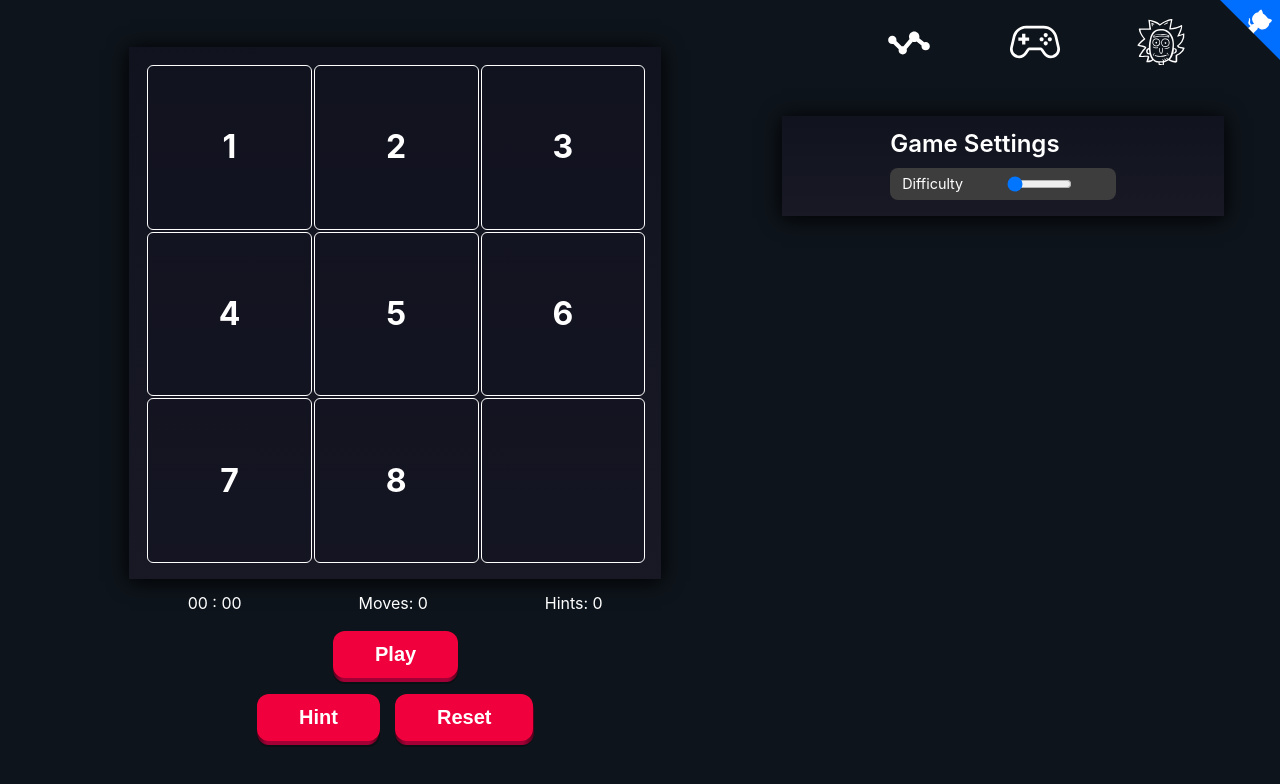
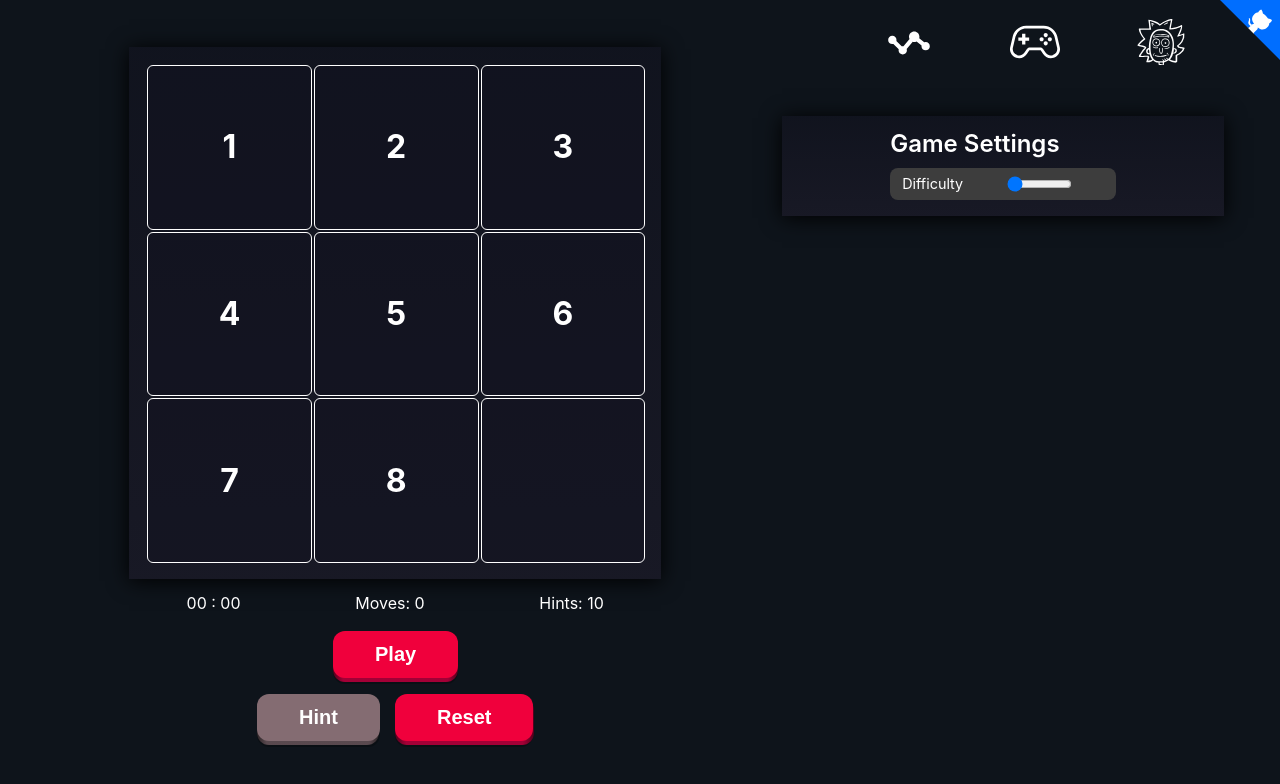
Before and after one commit to privilegemendes/Miyagi, a React (Create React App) app: page / in a window 1280 px wide. Shown: the top 784 px of the page. Built offline with nearby package versions, Linux system fonts and the light colour scheme.

Commit message:
Added finite number of hints to the gameplay feature

```diff
--- a/src/common/debug.ts
+++ b/src/common/debug.ts
@@ -21,6 +21,7 @@ export const consoleLog = ( message: any, optionalParams: any, variant?: string)
 				console.log(message, optionalParams);
 				break;
 			default:
+				console.log(message, optionalParams);
 				break;
 		}
 	}
--- a/src/components/Puzzle/PuzzleCell.tsx
+++ b/src/components/Puzzle/PuzzleCell.tsx
@@ -1,11 +1,11 @@
 import * as React from 'react';
-import {FC, useEffect, useState} from 'react';
+import {FC} from 'react';
 import styled from "styled-components";
 import {usePuzzle} from "../../contexts/puzzle-provider/PuzzleProvider";
 
 export const PuzzleCell:FC = () => {
 
-	const {puzzle, puzzleSolved, reset, hint, movePuzzlePiece} = usePuzzle();
+	const {puzzle, puzzleSolved, reset, hintValue, showHintToggle, movePuzzlePiece} = usePuzzle();
 
 	return <>
 		{puzzle.map((value, index) => (
@@ -18,7 +18,7 @@ export const PuzzleCell:FC = () => {
 					reset={reset}
 				>
 					<HighlightCell
-						hint={hint}
+						hint={showHintToggle ? hintValue : -1}
 						value={value}
 						puzzleSolved={puzzleSolved}
 					>
@@ -56,21 +56,7 @@ const HighlightCell = styled.div<StyleProps>`
   height: 100%;
   width: 100%;
   cursor: cell;
-  //animation-name: highlightHint ;
-  //animation-duration: 2s;
-  //
-  //.active {
-  //  background: #13d531;
-  //}
-  //
-  //@keyframes highlightHint {
-  //  from {
-  //   opacity: 0;
-  //  }
-  //  to {
-  //   opacity: 1;
-  //  }
-  //}
+  transition: background 0.1s ease-in-out;
 
 `;
 
@@ -79,6 +65,7 @@ const Cell = styled.div<StyleProps>`
   border-radius: 6px;
   height: 100%;
   width: 100%;
+  transition: background 0.2s ease-in-out;
   border: ${props =>
     props.reset ? "1px solid #ffffff"
     : props.puzzleSolved
--- a/src/components/PuzzleControls/PuzzleControls.tsx
+++ b/src/components/PuzzleControls/PuzzleControls.tsx
@@ -4,8 +4,7 @@ import styled from "styled-components";
 import {
 	useGameTimer,
 	usePuzzle,
-	usePuzzleMoves,
-	useSolvePuzzle
+	usePuzzleMoves
 } from "../../contexts/puzzle-provider/PuzzleProvider";
 import {Button3D} from "../atoms/Button3D";
 import {formatTime} from "../../common/time";
@@ -13,16 +12,15 @@ import {formatTime} from "../../common/time";
 
 export const PuzzleControls:FC = () => {
 
-	const {startNewGame, resetGame, reset, puzzleSolved, gameState} = usePuzzle();
+	const {startNewGame, resetGame, reset, puzzleSolved, gameState, hintsUsed, showHint, hideHint} = usePuzzle();
 	const {timer} = useGameTimer();
 	const numberOfMoves = usePuzzleMoves();
-	const solvePuzzle = useSolvePuzzle();
 
 	return <SettingsContainer>
 		<StatsContainer>
 			<Stats>{formatTime(timer)}</Stats>
 			<Stats>Moves: {numberOfMoves}</Stats>
-			<Stats>Hints: {numberOfMoves}</Stats>
+			<Stats>Hints: {hintsUsed}</Stats>
 		</StatsContainer>
 		<NewGame>
 			<Button3D
@@ -34,8 +32,11 @@ export const PuzzleControls:FC = () => {
 		<NewGame>
 			<Button3D
 				text={"Hint"}
-				onClick={solvePuzzle}
-				disabled={reset || puzzleSolved}
+				// onClick={solvePuzzle}
+				onMouseDown={showHint}
+				onMouseUp={hideHint}
+				onMouseLeave={hideHint}
+				disabled={reset || puzzleSolved || hintsUsed === 0}
 			/>
 			<Button3D text={"Reset"} onClick={resetGame}/>
 		</NewGame>
--- a/src/components/atoms/Button3D/Button3D.module.css
+++ b/src/components/atoms/Button3D/Button3D.module.css
@@ -39,6 +39,21 @@
             hsl(340deg 100% 16%) 100%
     );
 }
+
+.pushable[disabled] .edge {
+    background: linear-gradient(
+            to left,
+            hsl(340deg 10% 16%) 0%,
+            hsl(340deg 10% 32%) 8%,
+            hsl(340deg 10% 32%) 92%,
+            hsl(340deg 10% 16%) 100%
+    );
+}
+
+.pushable[disabled] .front {
+    background: hsl(345deg 10% 47%);
+}
+
 .front {
     display: block;
     position: relative;
--- a/src/components/atoms/Button3D/Button3D.tsx
+++ b/src/components/atoms/Button3D/Button3D.tsx
@@ -4,19 +4,33 @@ import styles from './Button3D.module.css'
 
 type Props = {
   text: string;
-  onClick: (e: React.MouseEvent) => void;
+  onClick?: (e: React.MouseEvent) => void;
+  onMouseDown?: (e: React.MouseEvent) => void;
+  onMouseUp?: (e: React.MouseEvent) => void;
+  onMouseLeave?: (e: React.MouseEvent) => void;
   disabled?: boolean;
 }
 export const Button3D:FC<Props> =
   (
       {
         text,
-          onClick,
-          disabled
+        onClick,
+        disabled,
+        onMouseLeave,
+        onMouseDown,
+        onMouseUp,
       }
   ) => {
 
-  return <button className={styles.pushable} onClick={onClick} disabled={disabled}>
+  return <button
+      className={styles.pushable}
+      onClick={onClick}
+      onMouseUp={onMouseUp}
+      onMouseDown={onMouseDown}
+      onMouseLeave={onMouseLeave}
+      disabled={disabled}
+
+  >
     <span className={styles.shadow}/>
     <span className={styles.edge}/>
     <span className={styles.front}>
--- a/src/contexts/puzzle-provider/PuzzleProvider.tsx
+++ b/src/contexts/puzzle-provider/PuzzleProvider.tsx
@@ -11,16 +11,11 @@ import {
 	useAndRequireContext
 } from "../../hooks/useAndRequireContext/useAndRequireContext";
 
-import {
-	PuzzleDirection,
-	PuzzleSolver
-} from "../../algorithm/PuzzleSovler/PuzzleSolver";
-import Toast from "../../components/Toast";
+import {PuzzleSolver} from "../../algorithm/PuzzleSovler/PuzzleSolver";
 import {useTimer} from "../../hooks/useTimer/useTimer";
 import {formatTime} from "../../common/time";
 import {consoleLog} from "../../common/debug";
 import {PuzzleComplete} from "../../components/PuzzleComplete";
-import {PuzzleHint} from "../../algorithm/PuzzleHint/PuzzleHint";
 
 type Context = {
 	rows?: number
@@ -30,12 +25,15 @@ type Context = {
 	moves?: number
 	gameState: string
 	reset: boolean
-	hint?: number
+	hintValue?: number
+	hintsUsed?: number
+	showHintToggle?: boolean
 	puzzleSolved: boolean
 	movePuzzlePiece: (_: number) => void
 	startNewGame: () => void
 	resetGame: () => void
-	solvePuzzle: () => void
+	showHint: () => void
+	hideHint: () => void
 	timer: number
 	onSliderChange: (event: React.ChangeEvent<HTMLInputElement>) => void
 }
@@ -45,12 +43,16 @@ const ContextRef = createContext<Context | undefined>(undefined);
 type Props = {
 	children: React.ReactNode
 	defaultPuzzleSize?: number
+	defaultNumberOfHints?: number
+	defaultMovesPerHint?: number
 }
 export const PuzzleProvider: FC<Props> =
 	(
 		{
 			children,
 			defaultPuzzleSize = 3,
+			defaultNumberOfHints = 10,
+			defaultMovesPerHint = -1
 		}
 	) =>
 	{
@@ -58,24 +60,52 @@ export const PuzzleProvider: FC<Props> =
 		const [puzzle, setPuzzle] = useState<number[]>([]);
 		const [reset, setReset] = useState<boolean>(true);
 		const [puzzleSolved, setPuzzleSolved] = useState<boolean>(false);
-		const [hint, setHint] = useState<number>();
+
 		const {timer, handleStart, handleResume, handleReset, handlePause, isPaused, isActive} = useTimer(0);
 		const [gameState, setGameState] = useState<"Play" | "Pause" | "Resume">("Play");
 
 		const [moves, setMoves] = useState(0);
+		const [checkMovesForHint, setCheckMovesForHint] = useState(defaultMovesPerHint);
+		const [hintsUsed, setHintsUsed] = useState(defaultNumberOfHints);
+		const [hintValue, setHintValue] = useState<number>();
+		const [showHintToggle, setShowHintToggle] = useState<boolean>(false);
+
+
 
 		useEffect(() => {
 			const newPuzzle = generateOrderedPuzzle(puzzleSize);
 			setPuzzle(newPuzzle);
 		}, [puzzleSize]);
 
-		const onSliderChange = (event: React.ChangeEvent<HTMLInputElement>) => {
+
+		const onSliderChange = useCallback((event: React.ChangeEvent<HTMLInputElement>) => {
 			const value = parseInt(event.target.value);
 			setPuzzleSize(value);
 			handleReset();
-		};
+		}, [handleReset]);
+
+
+		const checkWinCondition = useCallback((puzzle: number[]) => {
+			const isPuzzleSolved = puzzle.every((puzzlePiece, index) => {
+					if (index === puzzle.length - 1) {
+						// handle special case where last element is 0
+						return puzzlePiece === 0;
+					}
+					return puzzlePiece === index + 1;
+				}
+			);
+
+			if (isPuzzleSolved) {
+				setPuzzleSolved(true);
+				handlePause();
+				consoleLog("info", "End time: ", formatTime(timer));
+				setGameState("Play");
+			}
+		}, [handlePause, timer]);
+
+
 		const movePuzzlePiece = useCallback ((index: number) => {
-			if (puzzleSolved || reset) {
+			if (puzzleSolved || reset || !isPaused) {
 				return;
 			}
 			const emptyIndex = puzzle.indexOf(0);
@@ -94,12 +124,12 @@ export const PuzzleProvider: FC<Props> =
 				setPuzzle(newPuzzle);
 				checkWinCondition(newPuzzle);
 			}
-		},[puzzle, puzzleSize, puzzleSolved, moves]);
+		},[puzzleSolved, reset, isPaused, puzzle, puzzleSize, moves, checkWinCondition]);
 
 
 
 		const resetGame = useCallback(() => {
-			consoleLog("info", "Elapsed time: ", formatTime(timer));
+			consoleLog("Elapsed time: ", formatTime(timer), "info");
 			setReset(true);
 			handleReset();
 			setPuzzleSolved(false);
@@ -107,8 +137,10 @@ export const PuzzleProvider: FC<Props> =
 			setGameState("Play");
 			setPuzzle(newPuzzle);
 			setMoves(0);
+			setCheckMovesForHint(defaultMovesPerHint);
+			setHintsUsed(defaultNumberOfHints);
 
-		}, [timer, puzzleSize, handleReset]);
+		}, [timer, handleReset, puzzleSize, defaultMovesPerHint, defaultNumberOfHints]);
 
 		const startNewGame = useCallback(() => {
 
@@ -116,11 +148,14 @@ export const PuzzleProvider: FC<Props> =
 				const newPuzzle = generateAndShuffleSolution(puzzleSize);
 				setPuzzle(newPuzzle);
 				setMoves(0);
+				setCheckMovesForHint(defaultMovesPerHint);
+				setHintsUsed(defaultNumberOfHints);
 				setGameState("Pause");
 				handleStart();
 				setPuzzleSolved(false);
 				setReset(false);
-				consoleLog("info", "Start time: ", formatTime(timer));
+				setShowHintToggle(false);
+				consoleLog("Start time: ", formatTime(timer), "info");
 			} else if (isPaused) {
 				setGameState("Resume");
 				handlePause();
@@ -128,49 +163,56 @@ export const PuzzleProvider: FC<Props> =
 				handleResume();
 				setGameState("Pause");
 			}
-		}, [puzzleSize, timer, isPaused, isActive, handlePause, handleResume, handleStart]);
+		}, [puzzleSize, timer, defaultMovesPerHint, defaultNumberOfHints, isPaused, isActive, handlePause, handleResume, handleStart]);
 
-		const checkWinCondition = (puzzle: number[]) => {
 
-			const isPuzzleSolved = puzzle.every((puzzlePiece, index) => {
-					if (index === puzzle.length - 1) {
-						// handle special case where last element is 0
-						return puzzlePiece === 0;
-					}
-					return puzzlePiece === index + 1;
+
+		const showHint = useCallback(() => {
+			if (!isPaused ) {
+				return;
+			}
+
+			// only use hint per move
+			if (checkMovesForHint < moves) {
+				setShowHintToggle(true);
+				setHintsUsed(hintsUsed - 1);
+				setCheckMovesForHint(checkMovesForHint + 1);
+				const solution = PuzzleSolver(puzzle);
+				if (hintsUsed > 0) {
+
+					setHintValue(solution!.pathValue[0]);
 				}
-			);
+				consoleLog("solution: ", solution!.pathValue);
+			}
 
-			if (isPuzzleSolved) {
-				setPuzzleSolved(true);
-				handlePause();
-				consoleLog("info", "End time: ", formatTime(timer));
-				setGameState("Play");
-			}
-		};
+		}, [moves, puzzle, hintsUsed, isPaused, checkMovesForHint]);
 
-		const solvePuzzle = useCallback(() => {
-			const solution = PuzzleSolver(puzzle);
-			setHint(solution!.pathValue[0]);
-			console.log("solution: ", solution!.pathValue[0]);
+		const hideHint = useCallback(() => {
 
-		}, [puzzle]);
+			setTimeout(() => {
+				setShowHintToggle(false);
+			}, 1000);
+
+		}, []);
 
 		const contextValue = useMemo(() => ({
 			puzzle,
 			moves,
 			reset,
 			timer,
-			hint,
+			hintValue,
+			hintsUsed,
+			showHint,
+			hideHint,
 			puzzleSize,
 			puzzleSolved,
 			gameState,
 			startNewGame,
 			resetGame,
-			solvePuzzle,
+			showHintToggle,
 			onSliderChange,
 			movePuzzlePiece,
-		}), [puzzle, hint, moves, reset, timer, puzzleSize, puzzleSolved, gameState]);
+		}), [puzzle, moves, reset, timer, hintValue, hintsUsed, showHint, hideHint, puzzleSize, puzzleSolved, gameState, startNewGame, resetGame, showHintToggle, onSliderChange, movePuzzlePiece]);
 
 		return <ContextRef.Provider value={contextValue}>
 			{puzzleSolved && <PuzzleComplete/>}
@@ -189,7 +231,7 @@ export function usePuzzleMoves() {
 }
 
 export function useSolvePuzzle() {
-	return useAndRequireContext(ContextRef).solvePuzzle;
+	return useAndRequireContext(ContextRef).showHint;
 }
 
 export function useGameTimer() {
@@ -212,10 +254,7 @@ const generateAndShuffleSolution = (puzzleSize: number) => {
 	// Add the empty cell to the end of the array
 	orderedPuzzle[emptyCell - 1] = 0;
 
-	const shuffledPuzzle = shufflePuzzle(orderedPuzzle);
-	const solution = PuzzleSolver(shuffledPuzzle);
-	consoleLog("Solution: ", solution, "info");
-	return shuffledPuzzle;
+	return shufflePuzzle(orderedPuzzle);
 };
 
 function shufflePuzzle(puzzle: number[]) {
```
Also changed, not shown: src/algorithm/PuzzleHint/PuzzleHint.ts (deleted, +0 -70 lines).
